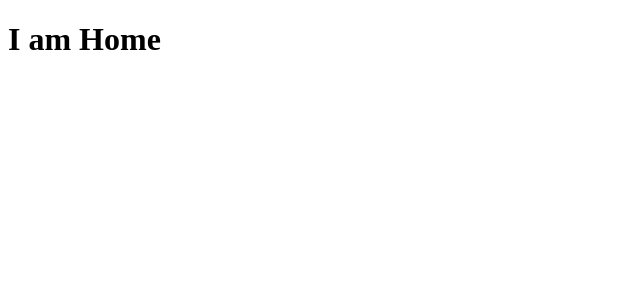
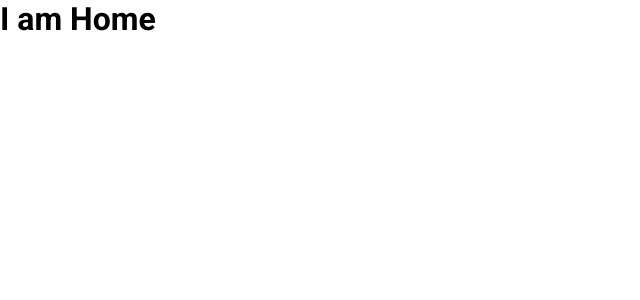
Before and after one commit to 011Jorge/maxfilm-drone, a React (Vite) app: page / in a window 1280 px wide. Shown: the top 300 px of the page, without its empty margins (0-640 px from the left). Built offline with nearby package versions, Linux system fonts and the light colour scheme.

Commit message:
:lipstick: add globalStyle

```diff
--- a/index.html
+++ b/index.html
@@ -4,6 +4,14 @@
     <meta charset="UTF-8" />
     <link rel="icon" type="image/svg+xml" href="/vite.svg" />
     <meta name="viewport" content="width=device-width, initial-scale=1.0" />
+    <!--Font-->
+    <link rel="preconnect" href="https://fonts.googleapis.com" />
+    <link rel="preconnect" href="https://fonts.gstatic.com" crossorigin />
+    <link
+      href="https://fonts.googleapis.com/css2?family=Roboto:wght@100;300;400;500;700;900&display=swap"
+      rel="stylesheet"
+    />
+    <!--Font-->
     <title>OlharCLP</title>
   </head>
   <body>
--- a/package.json
+++ b/package.json
@@ -11,7 +11,8 @@
   },
   "dependencies": {
     "react": "^18.2.0",
-    "react-dom": "^18.2.0"
+    "react-dom": "^18.2.0",
+    "styled-components": "^6.0.3"
   },
   "devDependencies": {
     "@types/react": "^18.2.14",
--- a/src/main.jsx
+++ b/src/main.jsx
@@ -2,8 +2,11 @@
 import ReactDOM from "react-dom/client";
 import App from "./App.jsx";
 
+import { GlobalStyle } from "./styles/globalStyles.js";
+
 ReactDOM.createRoot(document.getElementById("root")).render(
   <React.StrictMode>
     <App />
+    <GlobalStyle />
   </React.StrictMode>
 );
--- /dev/null
+++ b/src/styles/globalStyles.js
@@ -0,0 +1,13 @@
+import { createGlobalStyle } from "styled-components";
+
+export const GlobalStyle = createGlobalStyle`
+
+    * {
+        margin: 0;
+        padding: 0;
+        box-sizing: border-box;
+        outline: none;
+        font-family: 'Roboto', sans-serif;
+    }
+
+`;
```
Also changed, not shown: 1 other file (tests, documents, lock files or other folders).
